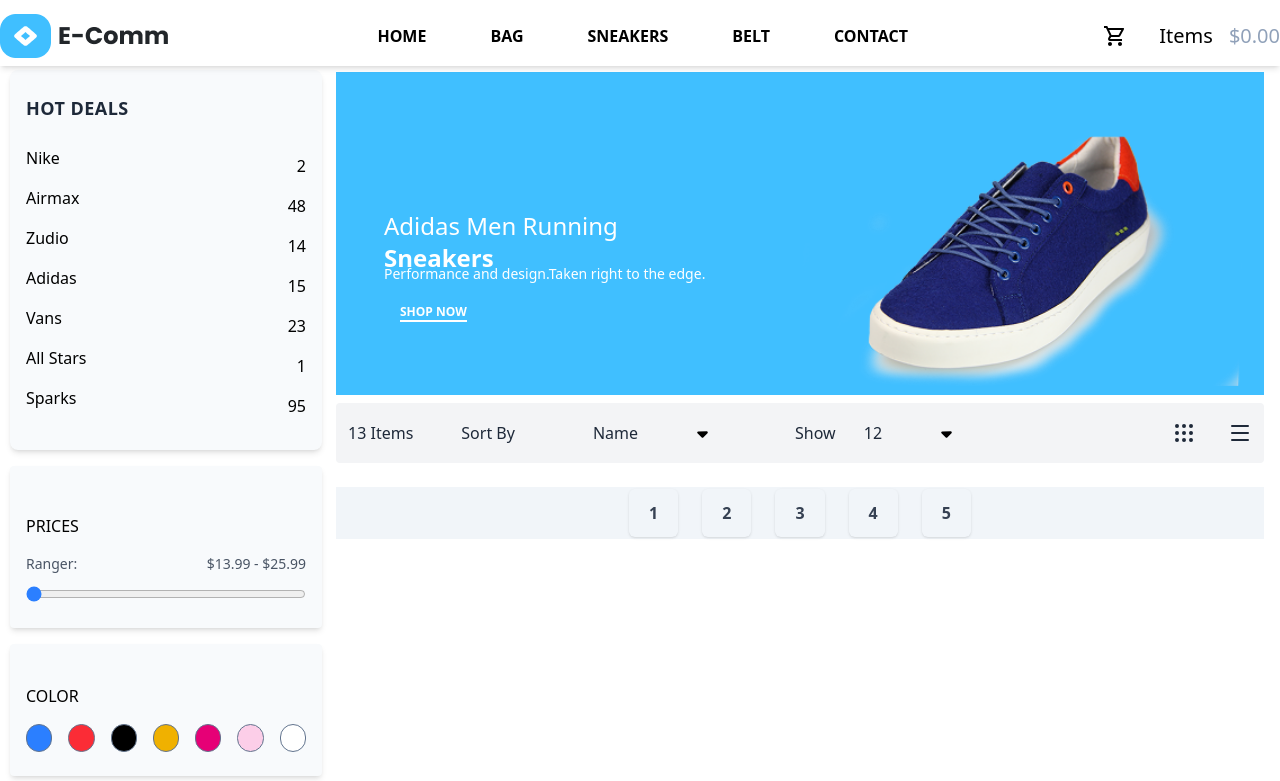
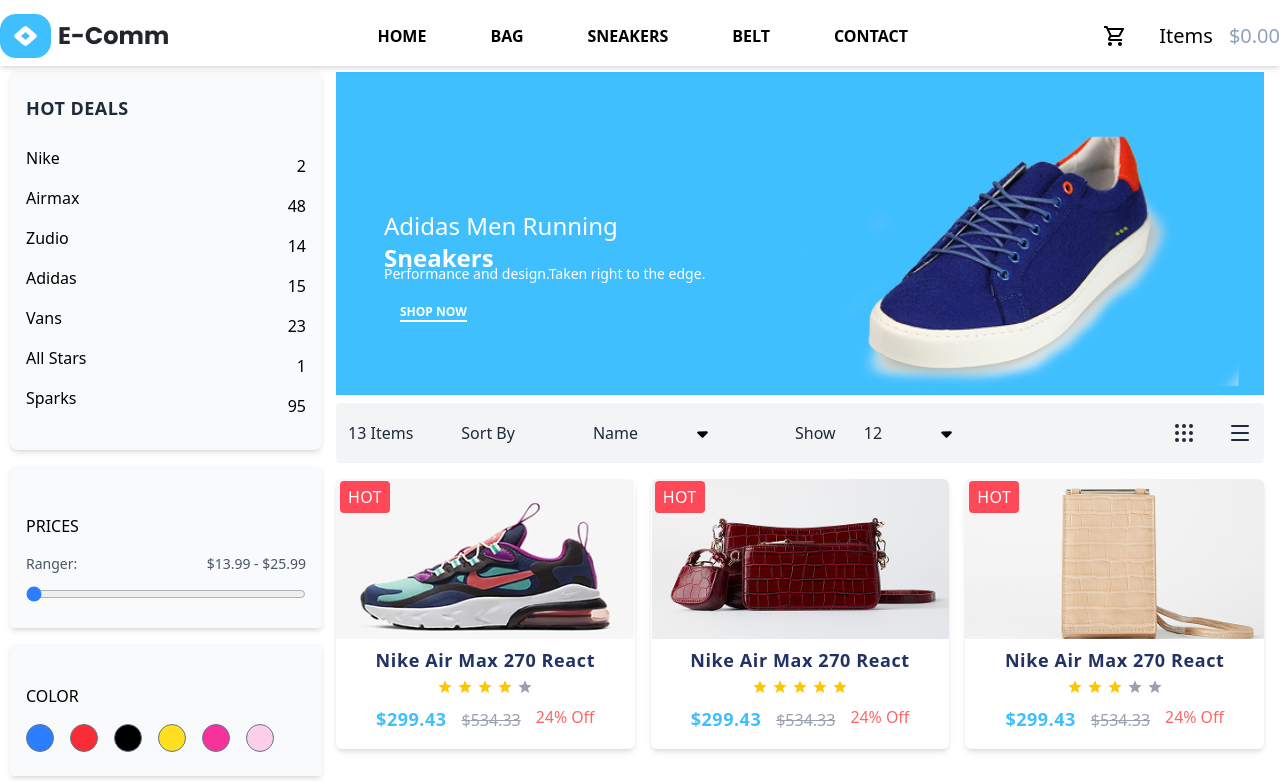
Before and after one commit to AayushSahani01/Soft-dev, a React (Vite) app: page / in a window 1280 px wide. Shown: the top 781 px of the page. Built offline with nearby package versions, Linux system fonts and the light colour scheme.

Commit message:
Fixed the errors ~!

```diff
--- a/package.json
+++ b/package.json
@@ -11,6 +11,7 @@
   },
   "dependencies": {
     "@tailwindcss/vite": "^4.1.13",
+    "axios": "^1.12.2",
     "lucide": "^0.544.0",
     "lucide-react": "^0.544.0",
     "react": "^19.1.1",
--- a/src/components/Home/Banner.jsx
+++ b/src/components/Home/Banner.jsx
@@ -39,7 +39,7 @@ const Banner = () => {
             <button className="mt-4 px-4 py-2 text-white rounded-lg ">
               <span
                 className="button-shop-now hover:text-blue-500  hover:bg-transparent transition-all duration-300 ease-in-out cursor-pointer "
-                onClick={() => window.scrollTo(0, 0)}
+
               >
                 {" "}
                 Shop Now
@@ -65,7 +65,7 @@ const Banner = () => {
             {isOpen && (
               <div className="Naming-dropdown absolute top-[100%] left-0 right-0 w-fit z-99 h-0.5  bg-gradient-to-r from-blue-400 to-blue-500">
                 <div
-                  className="Naming-list ">
+                  className="Naming-list"onClick={() => window.scrollTo(0, 0)}>
                   <div className="hover:text-blue-500 hover:bg-slate-100 rounded-sm p-1.5 text-center ">Nikes</div>
                   <div className="hover:text-blue-500 hover:bg-slate-100 rounded-sm p-1.5 text-center ">Dell</div>
                   <div className="hover:text-blue-500 hover:bg-slate-100 rounded-sm p-1.5 text-center  ">Apple</div>
@@ -91,7 +91,7 @@ const Banner = () => {
             {isShow && (
               <div className="Naming-dropdown absolute top-[100%] left-0 right-0 w-fit z-99 h-0.5 bg-gradient-to-r from-blue-400 to-blue-500">
                   <div
-                  className="Naming-list ">
+                  className="Naming-list" onClick={() => window.scrollTo(0, 0)}>
                   <div className="hover:text-blue-500 hover:bg-slate-100 rounded-sm p-1.5 text-center ">Nikes</div>
                   <div className="hover:text-blue-500 hover:bg-slate-100 rounded-sm p-1.5 text-center ">Dell</div>
                   <div className="hover:text-blue-500 hover:bg-slate-100 rounded-sm p-1.5 text-center  ">Apple</div>
--- a/src/components/Home/Pagination.jsx
+++ b/src/components/Home/Pagination.jsx
@@ -1,19 +1,20 @@
-
 import React from "react";
 
 const Pagination = () => {
-
-  const NumberOfPages = [1,2,3,4,5];
+  const NumberOfPages = [1, 2, 3, 4, 5];
   return (
-    <div className="flex justify-center bg-slate-100 p-0.5 gap-2 text-gray-700 mt-6 space-x-4">
-      { NumberOfPages.map((p) => (
+    <div className="pt-12 sm:pt-2 md:pt-0 lg:pt-4">
+      <div className="flex justify-center bg-slate-100 p-0.5 text-gray-700 mt-6 ">
+        {NumberOfPages.map((p) => (
           <button
             key={p}
             type="button"
-          className="px-5 py-3 shadow-sm hover:shadow-lg transition duration-300 ease-in-out hover:bg-blue-400 hover:text-white rounded-md border-transparent font-bold cursor-pointer">
+            className="px-6 py-3.5 shadow-sm hover:shadow-lg transition duration-300 ease-in-out hover:bg-blue-400 hover:text-white    rounded-md border-transparent font-medium cursor-pointer"
+          >
             {p}
           </button>
         ))}
+      </div>
     </div>
   );
 };
--- /dev/null
+++ b/src/components/Home/ProductCards.jsx
@@ -0,0 +1,146 @@
+import React from "react";
+import { MdOutlineStar } from "react-icons/md";
+
+const products = [
+  {
+    id: 1,
+    title: "Nike Air Max 270 React",
+    image: "./public/image Product.png",
+    price: 299.43,
+    oldPrice: 534.33,
+    discount: 24,
+    rating: 4,
+    isHot: true,
+  },
+  {
+    id: 2,
+    title: "Nike Air Max 270 React",
+    image: "./public/bags.png",
+    price: 299.43,
+    oldPrice: 534.33,
+    discount: 24,
+    rating: 5,
+    isHot: false,
+  },
+  {
+    id: 3,
+    title: "Nike Air Max 270 React",
+    image: "./public/bagslast.png",
+    price: 299.43,
+    oldPrice: 534.33,
+    discount: 24,
+    rating: 3,
+    isHot: true,
+  },
+  {
+    id: 4,
+    title: "Nike Air Max 270 React",
+    image: "public/Product Picture02.png",
+    price: 299.43,
+    oldPrice: 534.33,
+    discount: 24,
+    rating: 4,
+    isHot: true,
+  },
+  {
+    id: 5,
+    title: "Nike Air Max 270 React",
+    image: "./public/nike.png",
+    price: 299.43,
+    oldPrice: 534.33,
+    discount: 24,
+    rating: 4,
+    isHot: false,
+  },
+  {
+    id: 6,
+    title: "Nike Air Max 270 React",
+    image: "./public/nike01.png",
+    price: 299.43,
+    oldPrice: 534.33,
+    discount: 24,
+    rating: 4,
+    isHot: true,
+  },
+];
+
+function ProductCard() {
+  return (
+    <div className="grid grid-cols-1 sm:grid-cols-2 md:grid-cols-3 gap-4 pt-4 space-y-4">
+      {products.map((product) => (
+        <div
+          key={product.id}
+          className={`relative rounded-md overflow-hidden flex flex-col items-center justify-center space-y-2 shadow-md hover:shadow-lg transition duration-300 ease-in-out transform hover:scale-108
+            `}
+        >
+          {
+            <div className="hot-tag absolute top-0.5 left-1 text-[16px] px-2 py-1 rounded-sm">
+              Hot
+            </div>
+          }
+
+          <img
+            src={product.image}
+            alt={product.title}
+            className="w-full h-40 bg-center object-cover "
+          />
+          <div className="flex flex-col text-center  justify-center items-center ">
+            <h4
+              style={{
+                color: "rgba(34, 50, 99, 1)",
+                fontSize: "18px",
+                fontWeight: "700",
+                lineHeight: "150%",
+                letterSpacing: "0.6px",
+              }}
+            >
+              {product.title}
+            </h4>
+
+            <div className=" text-yellow-400 mb-2 text-[15.89px] justify-center items-center inline-block">
+              {Array.from({ length: 5 }).map((_, i) => (
+                <span
+                  key={i}
+                  className={i < product.rating ? "" : "text-gray-400"}
+                >
+                  <MdOutlineStar className="inline-block w-5 h-4" />
+                </span>
+              ))}
+            </div>
+
+            <div
+              style={{
+                display: "flex",
+                gap: "15px",
+                paddingBottom: "1rem",
+              }}
+            >
+              <span
+                style={{
+                  color: "rgba(64, 191, 255, 1)",
+                  fontSize: "18px",
+                  fontWeight: "700",
+                  lineHeight: "150%",
+                  letterSpacing: "0.5px",
+                }}
+              >
+                ${product.price}
+              </span>
+              <span className="line-through text-gray-400 pt-0.5">
+                ${product.oldPrice}
+              </span>
+              <span
+                className="text-[15.89px] font-medium"
+                style={{ color: "rgb(255, 102, 102)" }}
+              >
+                {product.discount}% Off
+              </span>
+            </div>
+          </div>
+        </div>
+      ))}
+      </div>
+  );
+}
+
+export default ProductCard;
--- a/src/components/Home/Products.jsx
+++ /dev/null
@@ -1,55 +0,0 @@
-import React, { useState } from 'react';
-import ProductCard from './ProductCard';
-
-const products = [
-  {
-    id: 1,
-    title: 'Nike Air Max 270 React',
-    image: './public/image Product.png',
-    price: 299.43,
-    oldPrice: 534.33,
-    discount: 24,
-    rating: 4,
-    isHot: true,
-  },
-  {
-    id: 2,
-    title: 'Nike Air Max 270 React',
-    image: './logo.png',
-    price: 299.43,
-    oldPrice: 534.33,
-    discount: 24,
-    rating: 5,
-    isHot: false,
-  },
-  {
-    id: 3,
-    title: 'Nike Air Max 270 React',
-    image: './logo.png',
-    price: 299.43,
-    oldPrice: 534.33,
-    discount: 24,
-    rating: 3,
-    isHot: true,
-  },
-  // Add more products...
-];
-
-const ProductGrid = () => {
-  const [selectedId, setSelectedId] = useState(null);
-
-  return (
-    <div className="grid grid-cols-1 sm:grid-cols-2 md:grid-cols-3 lg:grid-cols-4 gap-6 p-4">
-      {products.map((product) => (
-        <ProductCard
-          key={product.id}
-          product={product}
-          isSelected={selectedId === product.id}
-          onClick={() => setSelectedId(product.id)}
-        />
-      ))}
-    </div>
-  );
-};
-
-export default ProductGrid;
--- a/src/components/Home/Sidebar.jsx
+++ b/src/components/Home/Sidebar.jsx
@@ -82,10 +82,10 @@ const Sidebar = () => {
           <button className="w-7 h-7 bg-blue-500  rounded-full border border-slate-500 hover:border-transparent focus:ring-2 hover:ring-2 hover:ring-offset-4 ring-blue-400 cursor-pointer transition-all duration-300 ease-in-out"></button>
           <button className="w-7 h-7 bg-red-500  rounded-full border border-slate-500 hover:border-transparent focus:ring-2 hover:ring-2 hover:ring-offset-4 ring-blue-400 cursor-pointer transition-all duration-300 ease-in-out"></button>
           <button className="w-7 h-7 bg-black  rounded-full border border-slate-500 hover:border-transparent focus:ring-2 hover:ring-2 hover:ring-offset-4 ring-blue-400 cursor-pointer transition-all duration-300 ease-in-out"></button>
-          <button className="w-7 h-7 bg-yellow-500  rounded-full border border-slate-500 hover:border-transparent focus:ring-2 hover:ring-2 hover:ring-offset-4 ring-blue-400 cursor-pointer transition-all duration-300 ease-in-out"></button>
-          <button className="w-7 h-7 bg-pink-600  rounded-full border border-slate-500 hover:border-transparent focus:ring-2 hover:ring-2 hover:ring-offset-4 ring-blue-400 cursor-pointer transition-all duration-300 ease-in-out"></button>
+          <button className="w-7 h-7 bg-yellow-300  rounded-full border border-slate-500 hover:border-transparent focus:ring-2 hover:ring-2 hover:ring-offset-4 ring-blue-400 cursor-pointer transition-all duration-300 ease-in-out"></button>
+          <button className="w-7 h-7 bg-pink-500  rounded-full border border-slate-500 hover:border-transparent focus:ring-2 hover:ring-2 hover:ring-offset-4 ring-blue-400 cursor-pointer transition-all duration-300 ease-in-out"></button>
           <button className="w-7 h-7 bg-pink-200  rounded-full border border-slate-500 hover:border-transparent focus:ring-2 hover:ring-2 hover:ring-offset-4 ring-blue-400 cursor-pointer transition-all duration-300 ease-in-out"></button>
-          <button className="w-7 h-7 bg-white  rounded-full border border-slate-500 hover:border-transparent focus:ring-2 hover:ring-2 hover:ring-offset-4 ring-blue-400 cursor-pointer transition-all duration-300 ease-in-out"></button>
+
         </div>
       </div>
       <div className="bg-slate-50 px-4 py-2 ">
@@ -110,8 +110,8 @@ const Sidebar = () => {
           <p>99</p>
         </div>
       </div>
-      <div className="p-2">
-        <div className="bg-slate-50 py-4 shadow-sm rounded-lg text-center hover:bg-slate-200">
+      <div className="p-0 pt-4">
+        <div className="bg-slate-50 px-4 py-4 shadow-sm rounded-lg text-center hover:bg-slate-200">
           <button
             className="font-medium text-slate-700 uppercase hover:text-blue-400 cursor-pointer inline-block"
             onClick={clickMore}
--- a/src/index.css
+++ b/src/index.css
@@ -43,6 +43,7 @@
 .Naming-list {
   color: black;
   text-transform: uppercase;
+  background-color: rgba(253, 251, 251, 0.924);
   padding: 10px;
   cursor: pointer;
 }
@@ -65,8 +66,16 @@
 
   &:hover {
     cursor: pointer;
-    color: aqua;
+    color: rgba(63, 187, 232, 0.828);
   }
+}
+
+.hot-tag {
+   background-color: rgba(255, 72, 88, 1);
+   color: white;
+   letter-spacing: 0.4px;
+   font-weight: 400;
+   text-transform: uppercase;
 }
 
 .footer {
```
Also changed, not shown: src/App.jsx (+4 -4 lines), src/components/Home/ProductCard.jsx (deleted, +0 -50 lines), public/Product Picture02.png (added), 1 other file (tests, documents, lock files or other folders). Lines whose indentation alone changed are shown as unchanged.
